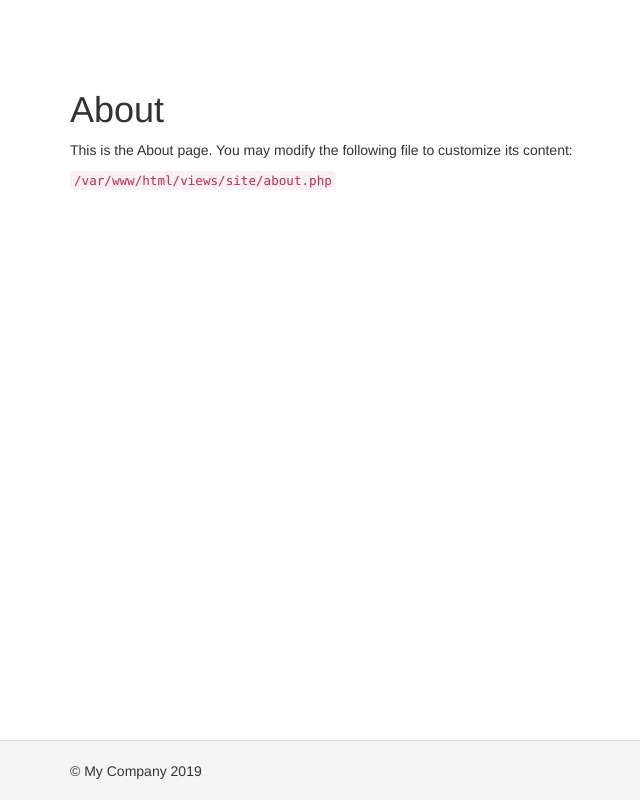
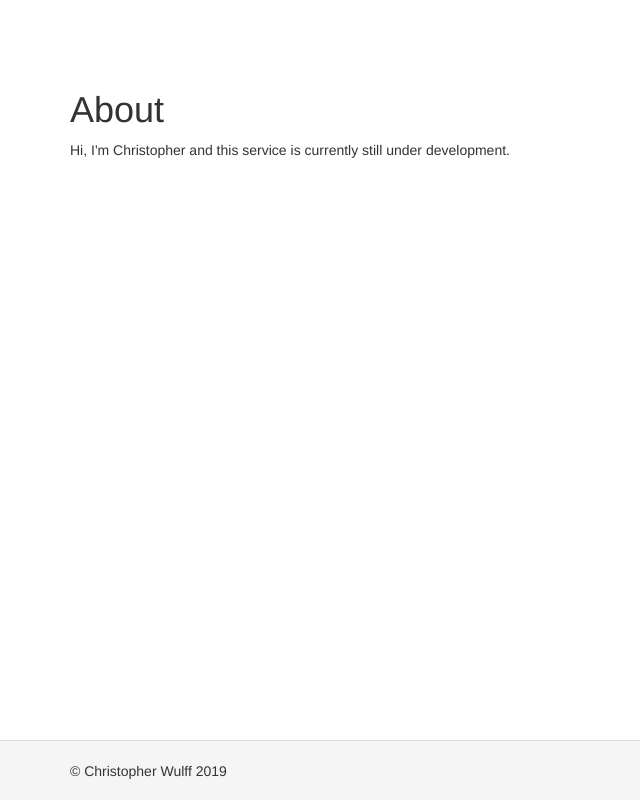
Before and after one commit to christo0pher/mconnect, a Yii app: template views/site/about.php in a window 1280 px wide. Shown: the whole page, without its empty margins (0-640 px from the left). Run offline with PHP 8.4 and a stand-in for Yii, Linux system fonts and the light colour scheme; the template is opened without the code that fills it, so the values that code supplies are empty; some libraries are stand-ins or nearby versions.

Commit message:
excluded some yii branding and stuff

```diff
--- a/views/layouts/main.php
+++ b/views/layouts/main.php
@@ -69,9 +69,9 @@ AppAsset::register($this);
 
 <footer class="footer">
     <div class="container">
-        <p class="pull-left">&copy; My Company <?= date('Y') ?></p>
+        <p class="pull-left">&copy; Christopher Wulff <?= date('Y') ?></p>
 
-        <p class="pull-right"><?= Yii::powered() ?></p>
+        <p class="pull-right"><?= "" ?></p>
     </div>
 </footer>
 
--- a/views/site/about.php
+++ b/views/site/about.php
@@ -11,8 +11,8 @@ $this->params['breadcrumbs'][] = $this->title;
     <h1><?= Html::encode($this->title) ?></h1>
 
     <p>
-        This is the About page. You may modify the following file to customize its content:
+        Hi,
+
+        I'm Christopher and this service is currently still under development.
     </p>
-
-    <code><?= __FILE__ ?></code>
 </div>
```
